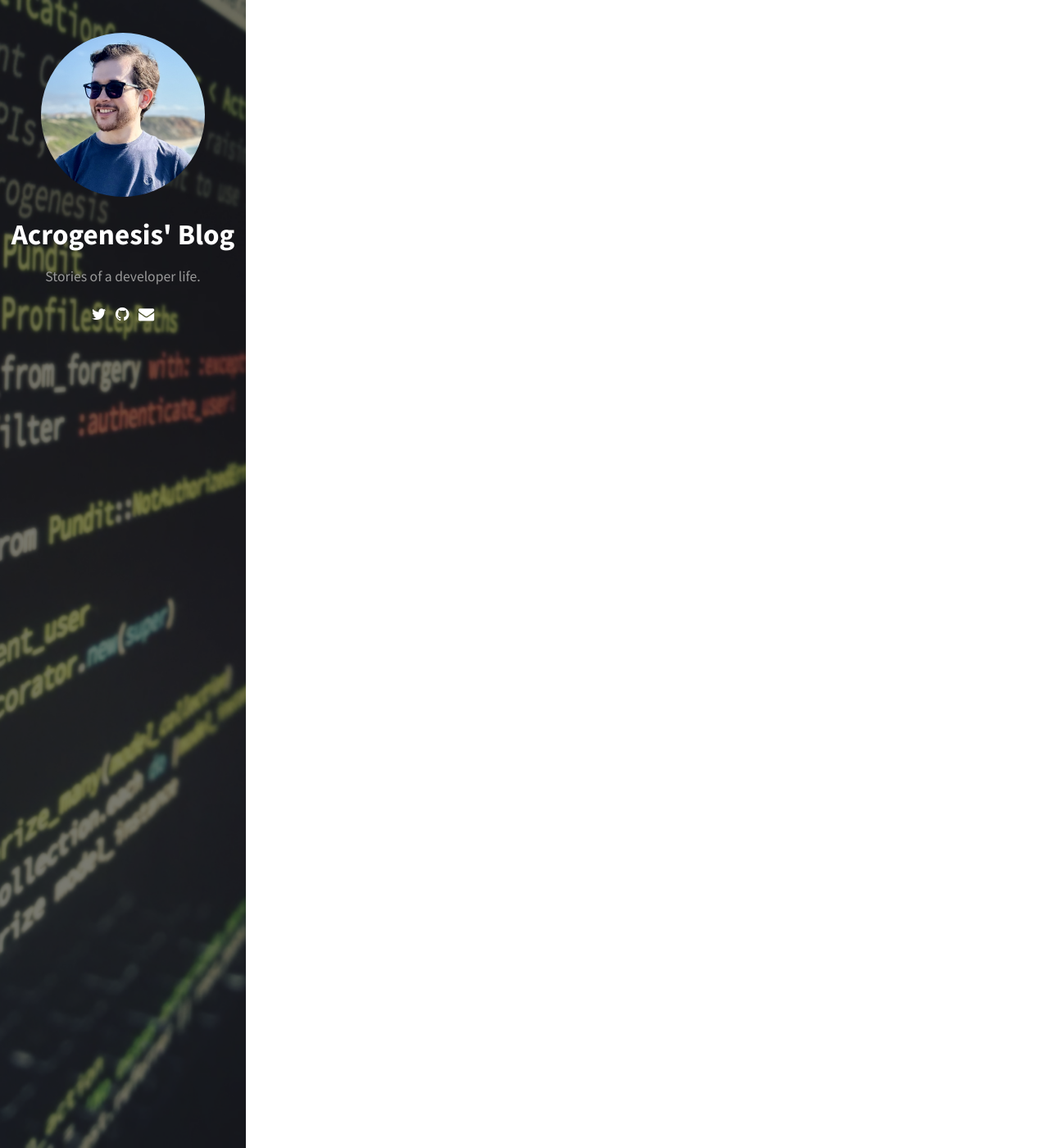
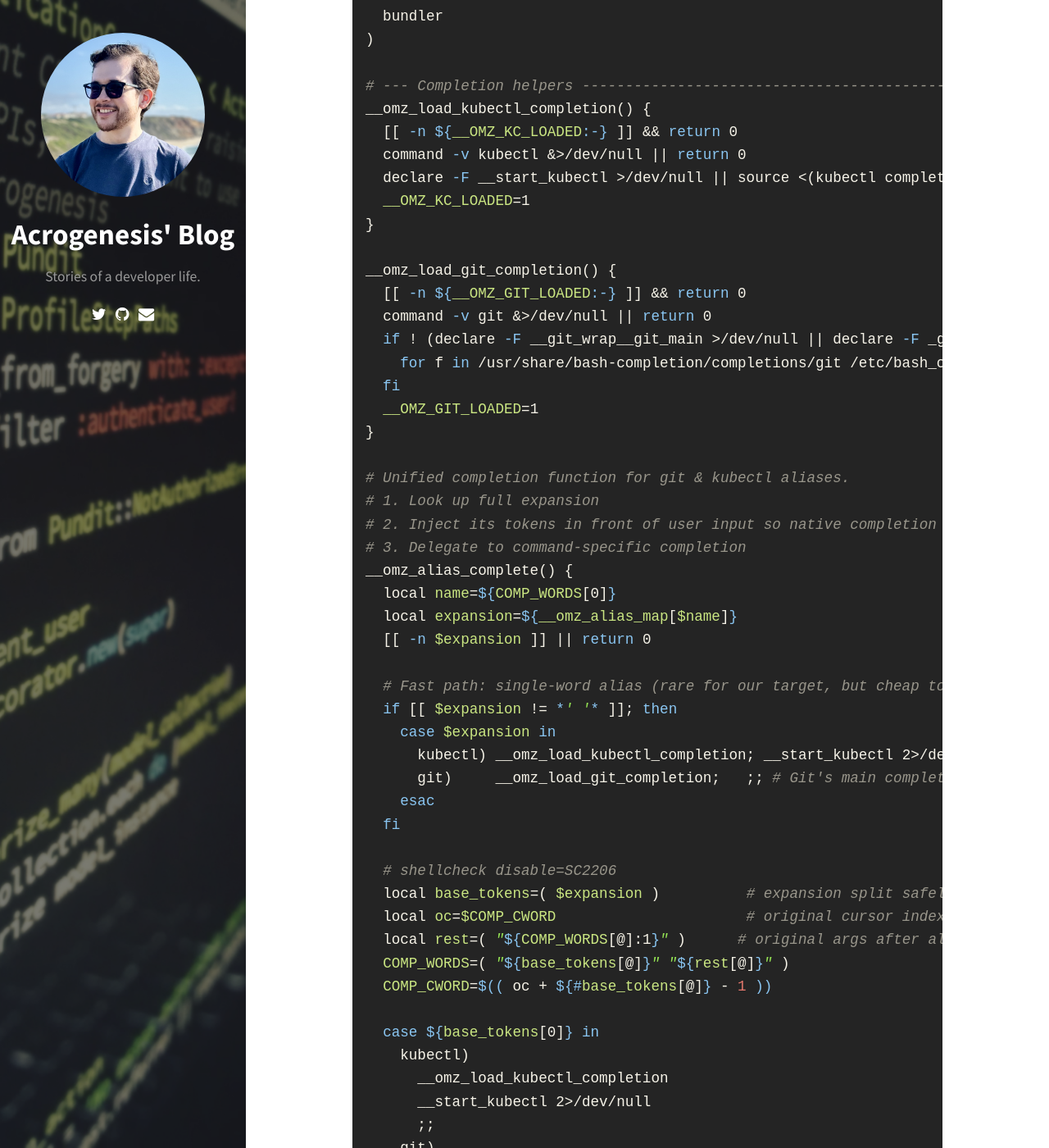
Before and after one commit to acrogenesis/acrogenesis.github.io, a Jekyll site: the page built from _posts/2025-08-24-oh-my-zsh-aliases-without-switching-shells.md, in a window 1280 px wide and 1400 px high, scrolled down 2370 px. Shown: the whole window at 82% size. Built offline with Jekyll 4.4.1, drawn with Linux system fonts in a browser that asks for light colours; nearby versions of some CDN libraries; comment, search, counter and statistics services are not loaded; some of the changed text lies outside the part shown.

Commit message:
add git/kubectl alias completition

````diff
--- a/_posts/2025-08-24-oh-my-zsh-aliases-without-switching-shells.md
+++ b/_posts/2025-08-24-oh-my-zsh-aliases-without-switching-shells.md
@@ -62,3 +62,127 @@ source ~/.bashrc
 ```
 
 Your new aliases are now ready to use in your bash shell. Enjoy!
+
+### Update Aug. 26 2025
+
+If you also want completions for your git and kubectl aliases this code makes it work although it's more complicated.
+
+### Step 1
+
+Install `bash-completition`
+
+```bash
+yay -S bash-completition
+```
+
+```bash
+source /usr/share/bash-completion/bash_completion
+
+# ===================================================================
+# Dynamically Load Aliases from Oh My Zsh Plugin Files
+# ===================================================================
+
+# 1. Set the path to your Oh My Zsh installation
+export OMZ_DIR="$HOME/.oh-my-zsh"
+
+# 2. List the plugins you want to "borrow" aliases from
+OMZ_PLUGINS=(
+  git
+  kubectl
+  elixir
+  bundler
+)
+
+# --- Completion helpers ----------------------------------------------------
+__omz_load_kubectl_completion() {
+  [[ -n ${__OMZ_KC_LOADED:-} ]] && return 0
+  command -v kubectl &>/dev/null || return 0
+  declare -F __start_kubectl >/dev/null || source <(kubectl completion bash)
+  __OMZ_KC_LOADED=1
+}
+
+__omz_load_git_completion() {
+  [[ -n ${__OMZ_GIT_LOADED:-} ]] && return 0
+  command -v git &>/dev/null || return 0
+  if ! (declare -F __git_wrap__git_main >/dev/null || declare -F _git >/dev/null || declare -F __git_main >/dev/null); then
+    for f in /usr/share/bash-completion/completions/git /etc/bash_completion.d/git; do [[ -r $f ]] && . "$f" && break; done
+  fi
+  __OMZ_GIT_LOADED=1
+}
+
+# Unified completion function for git & kubectl aliases.
+# 1. Look up full expansion
+# 2. Inject its tokens in front of user input so native completion sees real command
+# 3. Delegate to command-specific completion
+__omz_alias_complete() {
+  local name=${COMP_WORDS[0]}
+  local expansion=${__omz_alias_map[$name]}
+  [[ -n $expansion ]] || return 0
+
+  # Fast path: single-word alias (rare for our target, but cheap to check)
+  if [[ $expansion != *' '* ]]; then
+    case $expansion in
+      kubectl) __omz_load_kubectl_completion; __start_kubectl 2>/dev/null; return ;;
+      git)     __omz_load_git_completion;   ;; # Git's main completion entry already handles base command
+    esac
+  fi
+
+  # shellcheck disable=SC2206
+  local base_tokens=( $expansion )          # expansion split safely by IFS=space semantics
+  local oc=$COMP_CWORD                      # original cursor index
+  local rest=( "${COMP_WORDS[@]:1}" )      # original args after alias word
+  COMP_WORDS=( "${base_tokens[@]}" "${rest[@]}" )
+  COMP_CWORD=$(( oc + ${#base_tokens[@]} - 1 ))
+
+  case ${base_tokens[0]} in
+    kubectl)
+      __omz_load_kubectl_completion
+      __start_kubectl 2>/dev/null
+      ;;
+    git)
+      __omz_load_git_completion
+      # Provide variables some git completion variants expect
+      words=( "${COMP_WORDS[@]}" ); cword=$COMP_CWORD; cur=${COMP_WORDS[COMP_CWORD]}; prev=${COMP_WORDS[COMP_CWORD-1]}
+      if declare -F __git_wrap__git_main >/dev/null; then __git_wrap__git_main; \
+      elif declare -F _git >/dev/null; then _git; \
+      elif declare -F __git_main >/dev/null; then __git_main; fi
+      # Fallback: suggest remotes immediately after push if none yet
+      if [[ ${COMP_WORDS[1]} == push && $COMP_CWORD -eq 2 && ${#COMPREPLY[@]} -eq 0 ]]; then
+        mapfile -t COMPREPLY < <(git remote 2>/dev/null | sed 's/$/ /')
+      fi
+      ;;
+  esac
+}
+
+###############################################
+# Parse Oh My Zsh plugin alias definitions
+# (idempotent; only captures kubectl/git aliases for completion)
+###############################################
+if [[ -z ${__OMZ_ALIAS_MAPS_LOADED:-} ]]; then
+  declare -gA __omz_alias_map
+  for plugin in "${OMZ_PLUGINS[@]}"; do
+    plugin_file="$OMZ_DIR/plugins/$plugin/$plugin.plugin.zsh"
+    [[ -f $plugin_file ]] || continue
+    while IFS= read -r line; do
+      [[ $line == alias\ * ]] || continue
+      name=${line#alias }      # strip leading 'alias '
+      name=${name%%=*}
+      value=${line#*=}
+      q=${value:0:1}
+      if [[ $q == "'" || $q == '"' ]]; then
+        value=${value:1:${#value}-2}       # remove surrounding quotes
+      fi
+      printf -v quoted '%q' "$value"
+      eval "alias $name=$quoted" 2>/dev/null || true
+      case $value in
+        kubectl*|git*) __omz_alias_map[$name]="$value" ;;
+      esac
+    done < "$plugin_file"
+  done
+  unset name value q quoted
+  __OMZ_ALIAS_MAPS_LOADED=1
+fi
+
+# Attach unified completion (re-runnable)
+for a in "${!__omz_alias_map[@]}"; do complete -F __omz_alias_complete "$a" 2>/dev/null || true; done
+```
````
